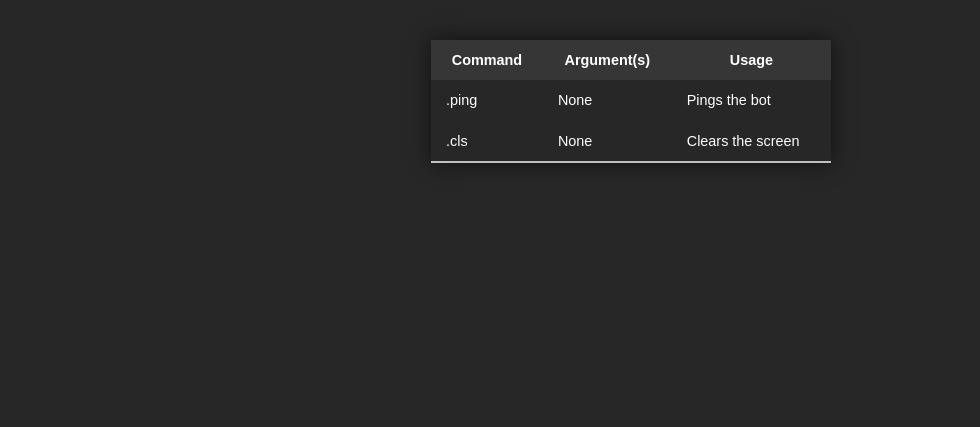
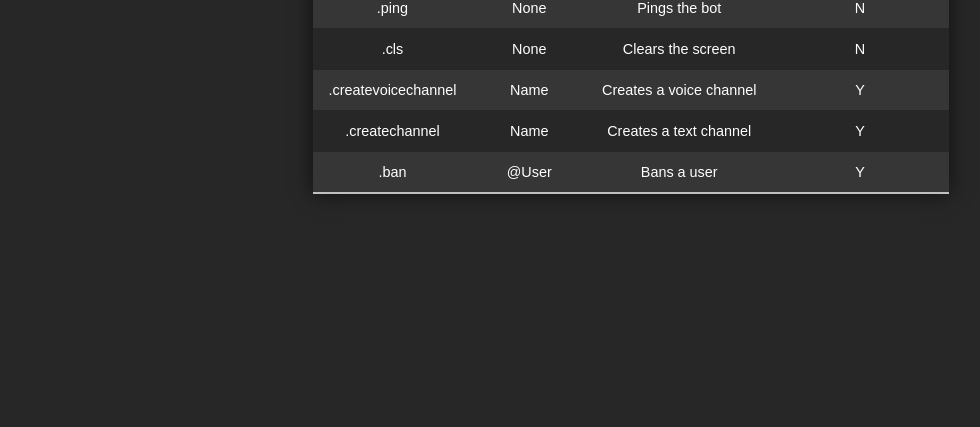
Before and after one commit to ShadowSelfbot/ShadowSelfbot.github.io, a plain HTML site: page commands.html in a window 1280 px wide. Shown: the part 430-857 px from the top of the page, without its empty margins (9-989 px from the left). Drawn offline with Linux system fonts and the light colour scheme.

Commit message:
added to cmd table

```diff
--- a/commands.html
+++ b/commands.html
@@ -41,6 +41,7 @@
                             <th>Command</th>
                             <th>Argument(s)</th>
                             <th>Usage</th>
+                            <th>Admin Needed? (Y/N)</th>
                         </tr>
                     </thead>
                     <tbody>
@@ -48,11 +49,31 @@
                             <td>.ping</td>
                             <td>None</td>
                             <td>Pings the bot</td>
+                            <td>N</td>
                         </tr>
                         <tr>
                             <td>.cls</td>
                             <td>None</td>
                             <td>Clears the screen</td>
+                            <td>N</td>
+                        </tr>
+                        <tr>
+                            <td>.createvoicechannel</td>
+                            <td>Name</td>
+                            <td>Creates a voice channel</td>
+                            <td>Y</td>
+                        </tr>
+                        <tr>
+                            <td>.createchannel</td>
+                            <td>Name</td>
+                            <td>Creates a text channel</td>
+                            <td>Y</td>
+                        </tr>
+                        <tr>
+                            <td>.ban</td>
+                            <td>@User</td>
+                            <td>Bans a user</td>
+                            <td>Y</td>
                         </tr>
                         <!-- and so on... -->
                     </tbody>
--- a/css/commandstyle.css
+++ b/css/commandstyle.css
@@ -87,11 +87,16 @@ p {
 }
 
 .styled-table thead tr {
+    background-color: #272727;
+    color: #ffffff;
+    text-align: center;
+}
+.styled-table tbody tr {
     background-color: #363636;
     color: #ffffff;
     text-align: center;
+}
 
-}
 
 .styled-table th,
 .styled-table td {
```
